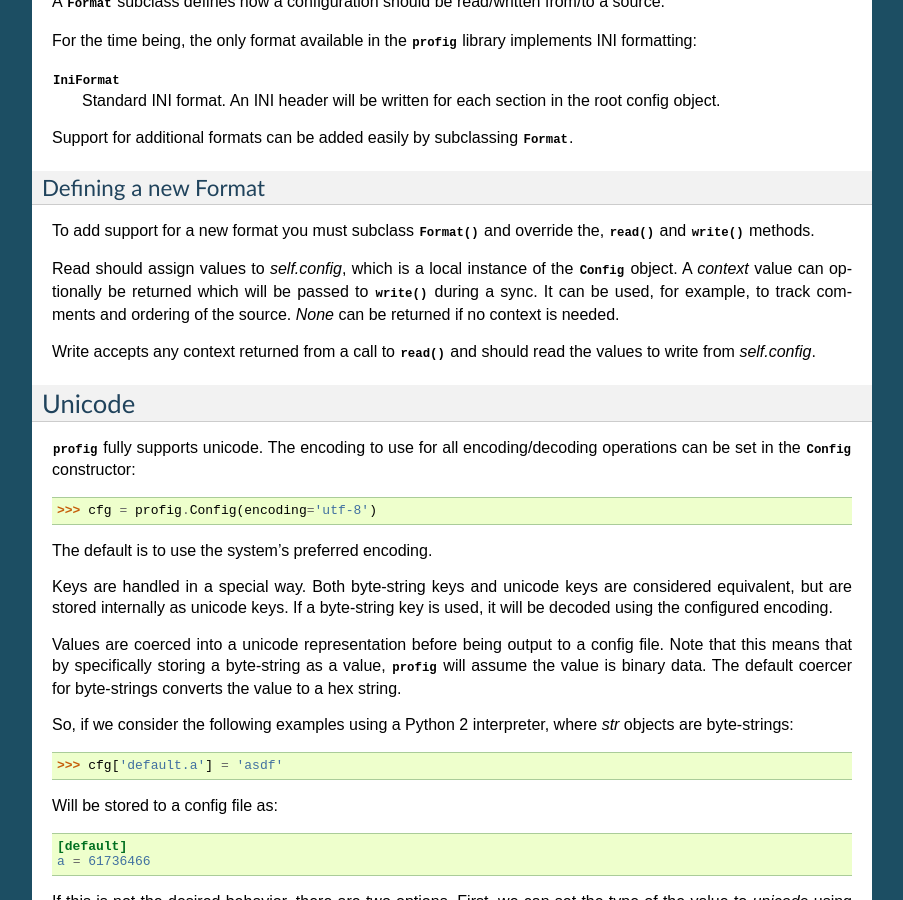
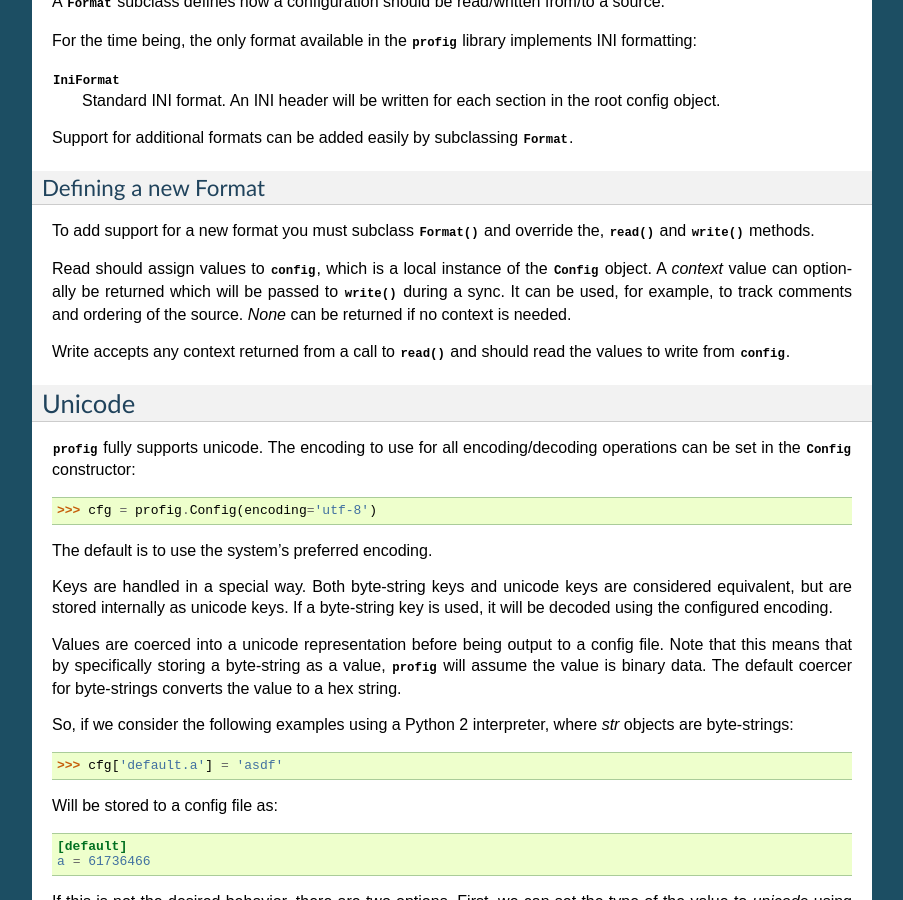
Before and after one commit to dhagrow/profig, a Sphinx documentation site: the page built from docs/usage.txt, in a window 1280 px wide and 900 px high, scrolled down 3427 px. Shown: the whole window, without its empty margins (198-1101 px from the left). Built offline with Sphinx 7.4.7, drawn with Linux system fonts in a browser that asks for light colours; the version number could not be read and is left out.

Commit message:
docs: minor change

```diff
--- a/README.rst
+++ b/README.rst
@@ -31,7 +31,7 @@ Installation
 Example
 -------
 
-Basic usage is cake. Assuming our config file looks like this::
+Basic usage is cake. Assuming our config file looks like this:
 
     [server]
     host = 192.168.1.1
--- a/docs/usage.txt
+++ b/docs/usage.txt
@@ -223,14 +223,14 @@ To add support for a new format you must subclass :meth:`~profig.Format` and
 override the, :meth:`~profig.Format.read` and :meth:`~profig.Format.write`
 methods.
 
-Read should assign values to `self.config`, which is a local instance of the
-:class:`~profig.Config` object. A *context* value can optionally be returned
-which will be passed to :meth:`~profig.Format.write` during a sync. It can be
-used, for example, to track comments and ordering of the source. `None` can be
-returned if no context is needed.
+Read should assign values to :attr:`~profig.Format.config`, which is a local
+instance of the :class:`~profig.Config` object. A *context* value can
+optionally be returned which will be passed to :meth:`~profig.Format.write`
+during a sync. It can be used, for example, to track comments and ordering of
+the source. `None` can be returned if no context is needed.
 
 Write accepts any context returned from a call to :meth:`~profig.Format.read`
-and should read the values to write from `self.config`.
+and should read the values to write from :attr:`~profig.Format.config`.
 
 Unicode
 -------
```
